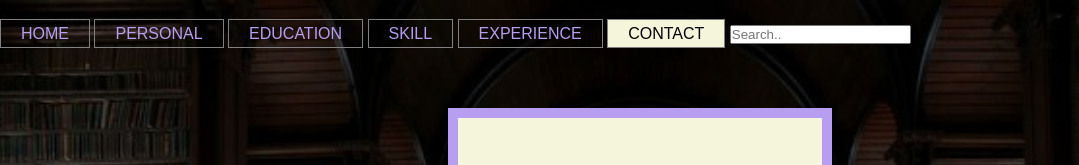
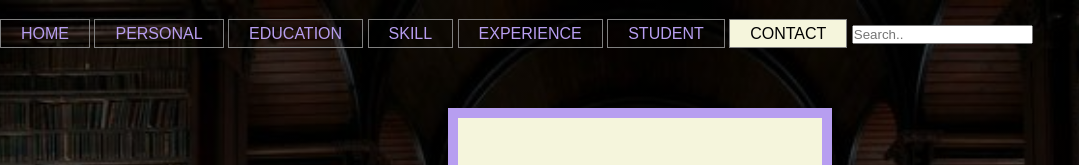
Before and after one commit to AzuraHub/E-Resume, a plain HTML site: page contact.html in a window 1280 px wide. Shown: the top 165 px of the page, 0-1079 px from the left. Drawn offline with Linux system fonts and the light colour scheme.

Commit message:
contact.html

```diff
--- a/contact.html
+++ b/contact.html
@@ -19,6 +19,7 @@
             <li><a href="education.html">EDUCATION</a></li>
             <li><a href="skill.html">SKILL</a></li>
             <li><a href="experience.html">EXPERIENCE</a></li>
+            <li><a href="student.html">STUDENT</a></li>
             <li class="active"><a href="#">CONTACT</a></li>
             <input type="text"
         placeholder="Search..">
```
